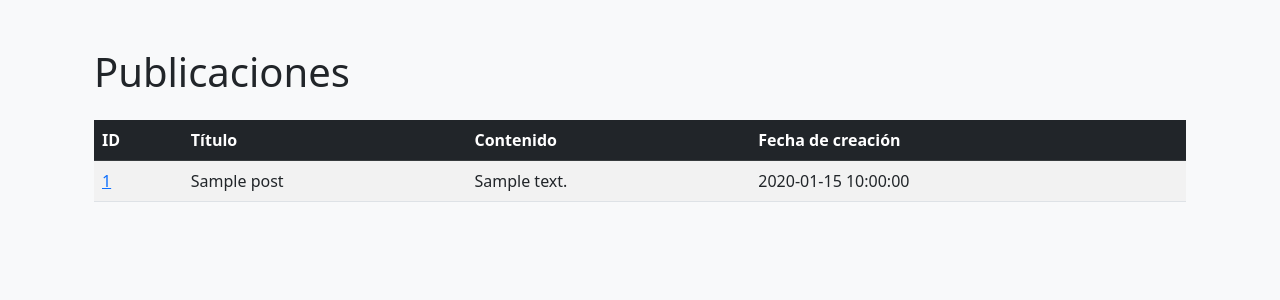
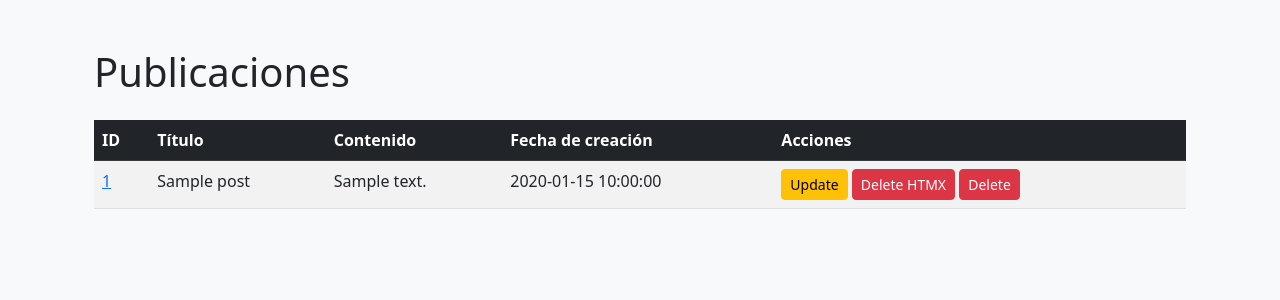
Before and after one commit to julioticacala53-web/202504-211V-flask, a Flask app: template templates/post/list.html in a window 1280 px wide. Shown: the part 56-356 px from the top of the page. Run offline with Flask 3, Linux system fonts and the light colour scheme; the template is opened without the code that fills it: most values are stand-ins (such as "Sample title", 1, 10 or a date in 2020); some libraries are stand-ins or nearby versions.

Commit message:
feat: delete, delete htmx

```diff
--- a/main.py
+++ b/main.py
@@ -75,3 +75,28 @@ def update_post(post_id):
         )
         connection.commit()
         return redirect(url_for("get_all_posts"))
+
+
+@app.route("/post/delete/<int:post_id>", methods=["POST"])
+def delete_one_post(post_id):
+    connection = get_db_connection()
+    cur = connection.cursor()
+    post = cur.execute("SELECT * FROM posts WHERE id = ?", (post_id,)).fetchone()
+    if post is None:
+        abort(404)
+    connection.execute("DELETE FROM posts WHERE id = ?", (post_id,))
+    connection.commit()
+    return redirect(url_for("get_all_posts"))
+
+
+@app.route("/post/delete/<int:post_id>/htmx", methods=["DELETE"])
+def delete_one_post_htmx(post_id):
+    connection = get_db_connection()
+    cur = connection.cursor()
+    post = cur.execute("SELECT * FROM posts WHERE id = ?", (post_id,)).fetchone()
+    if post is None:
+        abort(404)
+    connection.execute("DELETE FROM posts WHERE id = ?", (post_id,))
+    connection.commit()
+    if request.method == "DELETE":
+        return ""
--- /dev/null
+++ b/static/main.css
@@ -0,0 +1,4 @@
+tr.htmx-swapping td {
+  opacity: 0;
+  transition: opacity 2s ease-out;
+}
--- a/templates/base.html
+++ b/templates/base.html
@@ -1,10 +1,14 @@
-<!DOCTYPE html>
+<!doctype html>
 <html lang="en">
   <head>
-    <meta charset="UTF-8">
-    <meta name="viewport" content="width=device-width, initial-scale=1.0">
+    <meta charset="UTF-8" />
+    <meta name="viewport" content="width=device-width, initial-scale=1.0" />
     <title>Document</title>
-    <link href="https://cdn.jsdelivr.net/npm/bootstrap@5.3.0/dist/css/bootstrap.min.css" rel="stylesheet">
+    <link rel="stylesheet" href="{{ url_for('static', filename='main.css') }}">
+    <link
+      href="https://cdn.jsdelivr.net/npm/bootstrap@5.3.0/dist/css/bootstrap.min.css"
+      rel="stylesheet"
+    />
   </head>
   <body class="bg-light">
     {% include 'partials/navbar.html' %}
@@ -21,5 +25,27 @@
     </main>
 
     <script src="https://cdn.jsdelivr.net/npm/bootstrap@5.3.0/dist/js/bootstrap.bundle.min.js"></script>
+    <script src="https://cdn.jsdelivr.net/npm/sweetalert2@11"></script>
+    <script src="https://cdn.jsdelivr.net/npm/htmx.org@2.0.10/dist/htmx.min.js" integrity="sha384-H5SrcfygHmAuTDZphMHqBJLc3FhssKjG7w/CeCpFReSfwBWDTKpkzPP8c+cLsK+V" crossorigin="anonymous"></script>
+    <script>
+      function confirmDelete(event, form) {
+        event.preventDefault();
+        Swal.fire({
+          title: "¿Estás seguro?",
+          text: "¡No podrás revertir esta acción!",
+          icon: "warning",
+          showCancelButton: true,
+          confirmButtonColor: "#d33",
+          cancelButtonColor: "#3085d6",
+          confirmButtonText: "Sí, eliminar",
+          cancelButtonText: "Cancelar",
+        }).then((result) => {
+          if (result.isConfirmed) {
+            form.submit();
+          }
+        });
+        return false;
+      }
+    </script>
   </body>
 </html>
--- a/templates/post/list.html
+++ b/templates/post/list.html
@@ -10,9 +10,10 @@
           <th>Título</th>
           <th>Contenido</th>
           <th>Fecha de creación</th>
+          <th>Acciones</th>
         </tr>
       </thead>
-      <tbody>
+      <tbody hx-confirm="Are you sure?" hx-target="closest tr" hx-swap="outerHTML swap:2s">
         {% for post in post_list %}
         <tr>
           <td>
@@ -23,6 +24,28 @@
           <td>{{ post["title"] }}</td>
           <td>{{ post["content"] }}</td>
           <td>{{ post["created_at"] }}</td>
+          <td>
+            <a
+              href="{{ url_for('update_post', post_id=post['id']) }}"
+              class="btn btn-warning btn-sm"
+            >
+              Update
+            </a>
+            <button style="display: inline-block; margin: 0" class="btn btn-danger btn-sm"
+              hx-delete="{{ url_for('delete_one_post_htmx', post_id=post['id']) }}">
+              Delete HTMX
+            </button>
+            <form
+              action="{{ url_for('delete_one_post', post_id=post['id']) }}"
+              method="post"
+              style="display: inline-block; margin: 0"
+              onsubmit="return confirmDelete(event, this);"
+            >
+              <button class="btn btn-danger btn-sm" type="submit">
+                Delete
+              </button>
+            </form>
+          </td>
         </tr>
         {% endfor %}
       </tbody>
--- a/templates/post/update.html
+++ b/templates/post/update.html
@@ -13,7 +13,7 @@
             <textarea id="content_content" class="form-control" name="content_content" rows="4" required>{{single_post['title']}}</textarea>
         </div>
         <button type="submit" class="btn btn-success">Guardar</button>
-        <a href="/home" class="btn btn-link">Volver</a>
+        <a href="/post/list" class="btn btn-link">Volver</a>
     </form>
 </div>
 {% endblock %}
```
Lines whose indentation alone changed are shown as unchanged.
